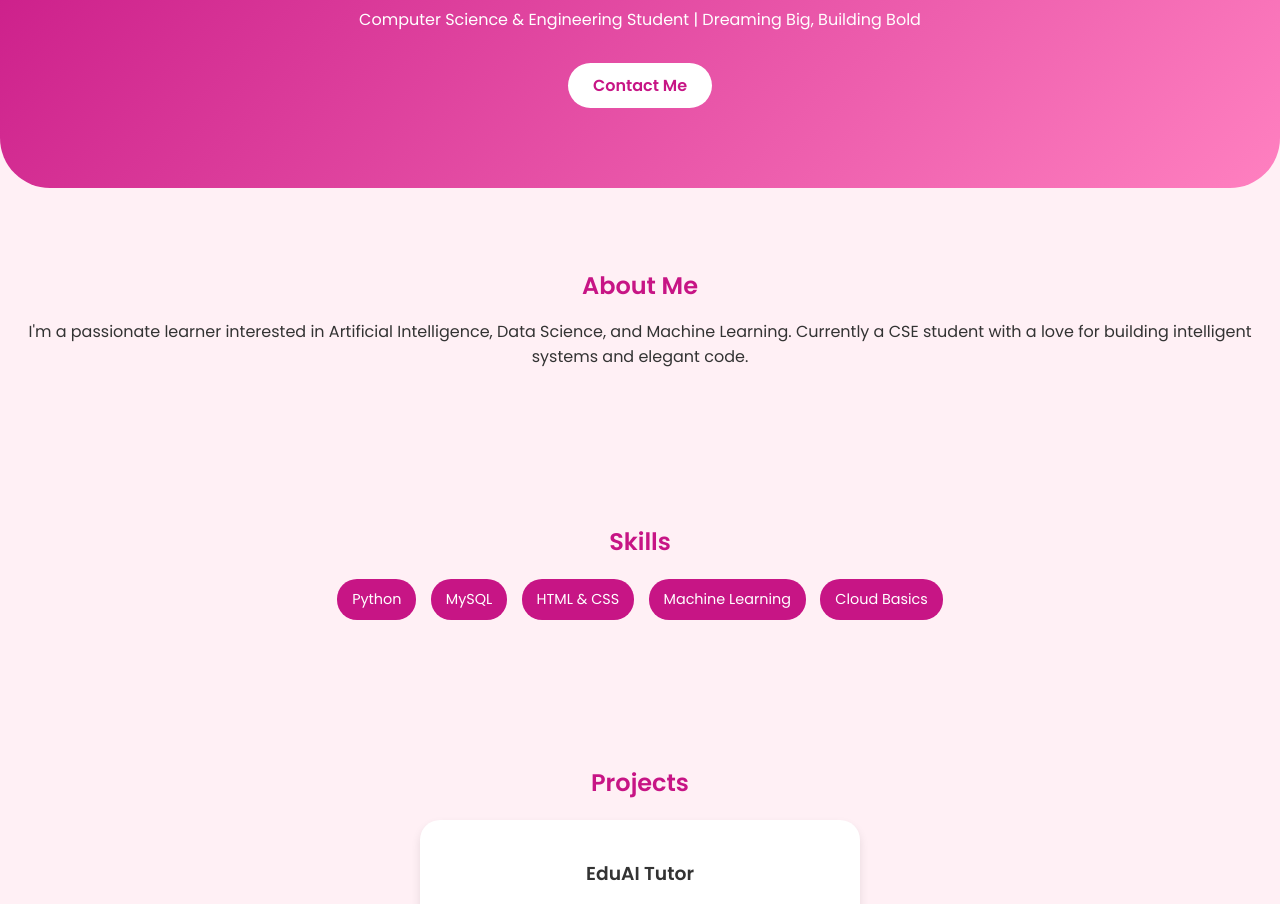
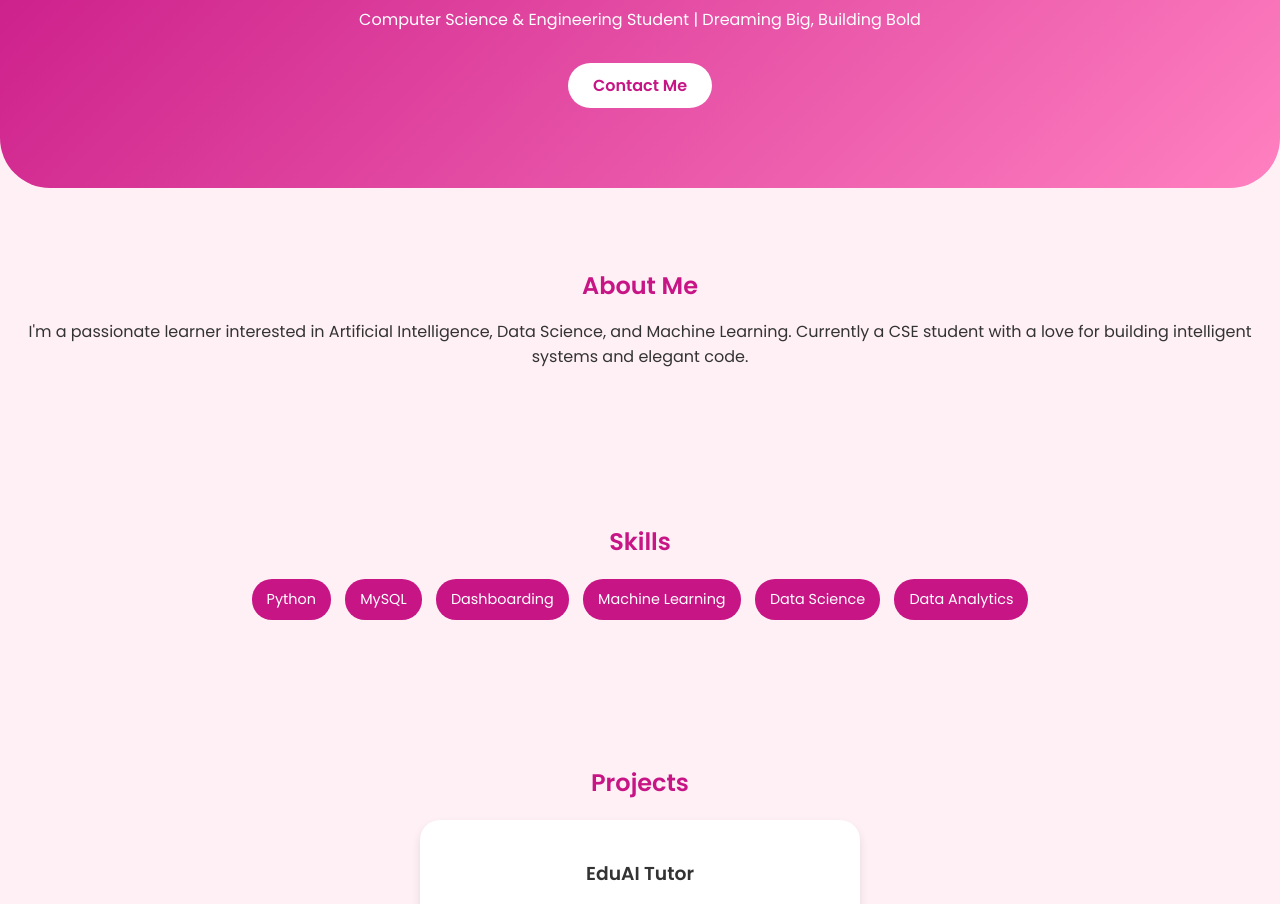
Before and after one commit to JANANI1109/janani1109.github.io, a plain HTML site: page index.html in a window 1280 px wide. Shown: the part 187-1091 px from the top of the page. Drawn offline with Linux system fonts and the light colour scheme.

Commit message:
Update index.html

```diff
--- a/index.html
+++ b/index.html
@@ -26,9 +26,10 @@
     <div class="skills-container">
       <span>Python</span>
       <span>MySQL</span>
-      <span>HTML & CSS</span>
+      <span>Dashboarding</span>
       <span>Machine Learning</span>
-      <span>Cloud Basics</span>
+      <span>Data Science</span>
+      <span>Data Analytics</span>
     </div>
   </section>
 
```
